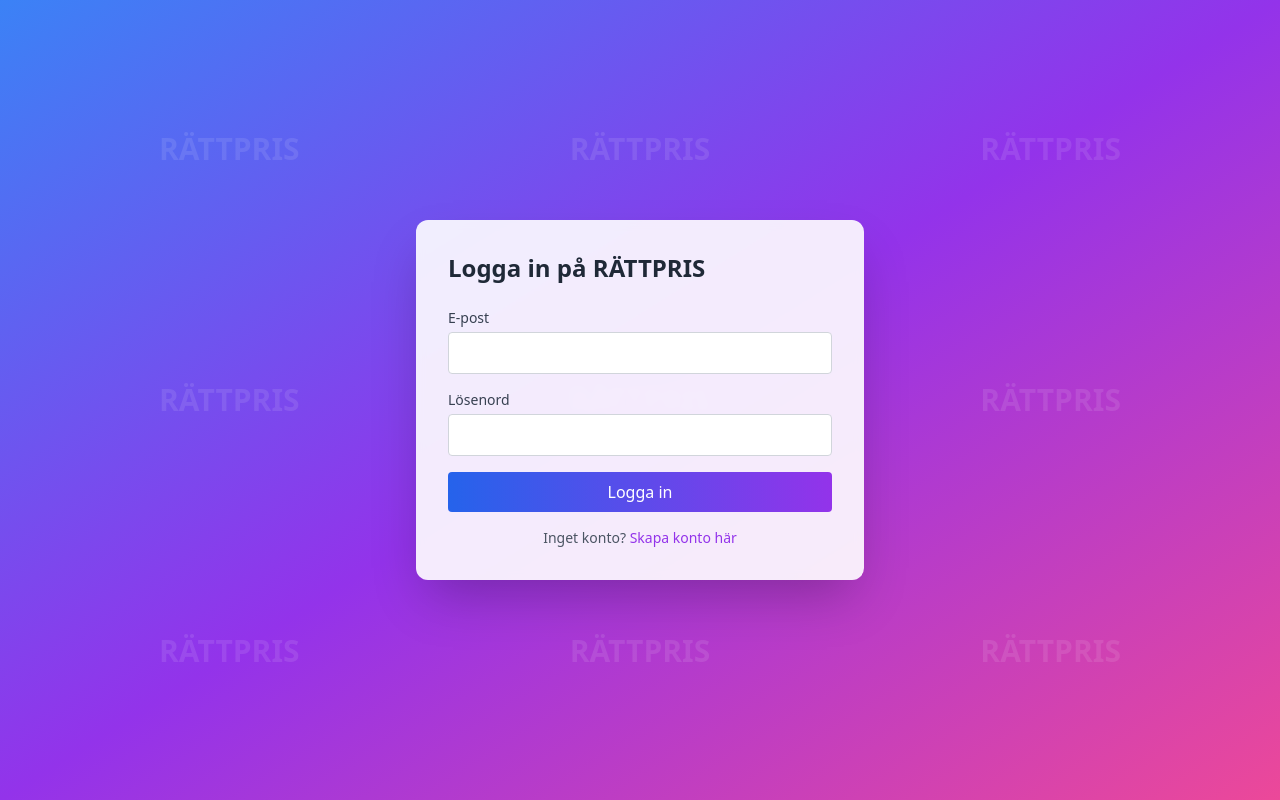
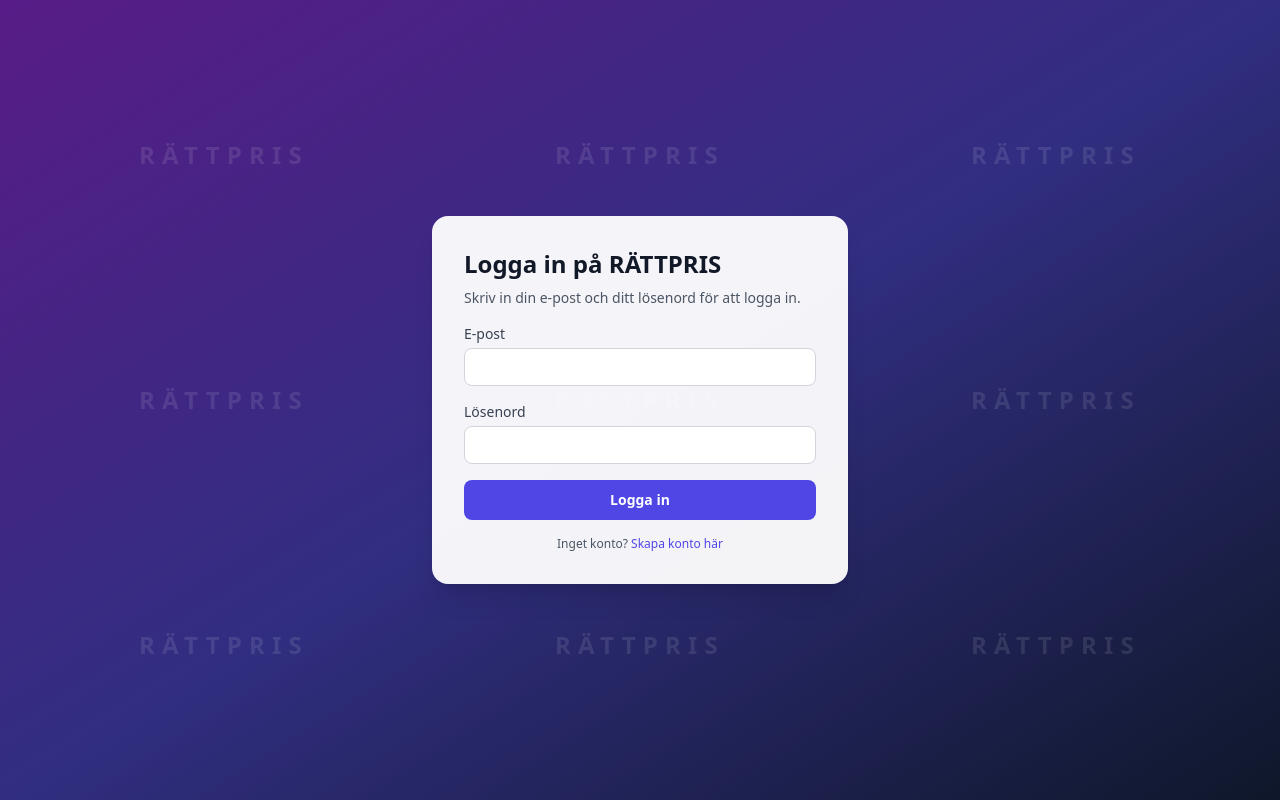
Before and after one commit to Paperflowai/RattPris, a Next.js app: page /login in a window 1280 px wide. Built offline with nearby package versions, Linux system fonts and the light colour scheme.

Commit message:
Fix login page type for Vercel

```diff
--- a/app/login/page.tsx
+++ b/app/login/page.tsx
@@ -1,18 +1,17 @@
+import Link from "next/link";
 import { login } from "./actions";
 
-export default function LoginPage({
-  searchParams,
-}: {
-  searchParams: { error?: string };
-}) {
+export default function LoginPage({ searchParams }: any) {
+  const errorMessage = searchParams?.error as string | undefined;
+
   return (
-    <div className="min-h-screen flex items-center justify-center relative overflow-hidden bg-gradient-to-br from-blue-500 via-purple-600 to-pink-500">
-      {/* Bakgrundstexter - Grid layout */}
-      <div className="absolute inset-0 pointer-events-none overflow-hidden">
-        <div className="grid h-full w-full grid-cols-3 grid-rows-3 gap-4 md:gap-12 p-4 md:p-12">
+    <div className="min-h-screen flex items-center justify-center bg-gradient-to-br from-purple-900 via-indigo-900 to-slate-900 relative overflow-hidden">
+      {/* Bakgrundstexter - grid med "RÄTTPRIS" */}
+      <div className="pointer-events-none absolute inset-0 opacity-10">
+        <div className="grid grid-cols-3 gap-8 h-full w-full px-8 py-12">
           {Array.from({ length: 9 }).map((_, i) => (
             <div key={i} className="flex items-center justify-center">
-              <span className="text-lg md:text-2xl lg:text-3xl font-semibold text-white/10 select-none whitespace-nowrap">
+              <span className="text-2xl font-bold tracking-[0.3em] text-white">
                 RÄTTPRIS
               </span>
             </div>
@@ -21,68 +20,73 @@
       </div>
 
       {/* Inloggningskort */}
-      <div className="max-w-md w-full bg-white/90 backdrop-blur-sm p-8 rounded-xl shadow-2xl relative z-10 mx-4">
-        <h1 className="text-2xl font-bold mb-6 text-gray-800">
+      <div className="relative z-10 w-full max-w-md px-4">
+        <div className="bg-white/95 rounded-2xl shadow-xl p-8">
+          <h1 className="text-2xl font-bold mb-2 text-gray-900">
             Logga in på RÄTTPRIS
           </h1>
+          <p className="text-sm text-gray-600 mb-4">
+            Skriv in din e-post och ditt lösenord för att logga in.
+          </p>
 
           {/* Felmeddelande */}
-        {searchParams.error && (
-          <div className="mb-4 p-3 bg-red-50/90 backdrop-blur-sm border border-red-200 rounded text-sm text-red-800">
+          {errorMessage && (
+            <div className="mb-4 rounded-lg border border-red-200 bg-red-50 px-3 py-2 text-sm text-red-800">
               <p className="font-semibold mb-1">Inloggning misslyckades</p>
-            <p>{decodeURIComponent(searchParams.error)}</p>
-            {searchParams.error.includes("Email not confirmed") && (
-              <p className="mt-2 text-xs">
-                💡 Glöm inte att bekräfta din e-post genom att klicka på länken i mejlet vi skickade!
+              <p className="mb-1">{decodeURIComponent(errorMessage)}</p>
+              {errorMessage.includes("bekräfta din e-post") && (
+                <p className="text-xs mt-1">
+                  Glöm inte att bekräfta din e-post genom att klicka på länken i
+                  mejlet vi skickade!
                 </p>
               )}
             </div>
           )}
 
+          {/* Formulär */}
           <form action={login} className="space-y-4">
             <div>
-            <label
-              htmlFor="email"
-              className="block text-sm font-medium mb-1 text-gray-700"
-            >
+              <label className="block text-sm font-medium text-gray-700 mb-1">
                 E-post
               </label>
               <input
-              id="email"
+                type="email"
                 name="email"
-              type="email"
                 required
-              className="w-full px-3 py-2 border border-gray-300 rounded focus:outline-none focus:ring-2 focus:ring-purple-500 bg-white"
+                className="w-full rounded-lg border border-gray-300 px-3 py-2 text-sm outline-none focus:ring-2 focus:ring-indigo-500 focus:border-indigo-500 bg-white"
               />
             </div>
+
             <div>
-            <label
-              htmlFor="password"
-              className="block text-sm font-medium mb-1 text-gray-700"
-            >
+              <label className="block text-sm font-medium text-gray-700 mb-1">
                 Lösenord
               </label>
               <input
-              id="password"
+                type="password"
                 name="password"
-              type="password"
                 required
-              className="w-full px-3 py-2 border border-gray-300 rounded focus:outline-none focus:ring-2 focus:ring-purple-500 bg-white"
+                className="w-full rounded-lg border border-gray-300 px-3 py-2 text-sm outline-none focus:ring-2 focus:ring-indigo-500 focus:border-indigo-500 bg-white"
               />
             </div>
+
             <button
               type="submit"
-            className="w-full bg-gradient-to-r from-blue-600 to-purple-600 text-white py-2 rounded hover:from-blue-700 hover:to-purple-700 transition-all"
+              className="w-full rounded-lg bg-indigo-600 text-white py-2.5 text-sm font-semibold hover:bg-indigo-700 transition-colors"
             >
               Logga in
             </button>
           </form>
-        <p className="mt-4 text-center text-sm text-gray-600">
+
+          <p className="mt-4 text-xs text-gray-600 text-center">
             Inget konto?{" "}
-          <a href="/signup" className="text-purple-600 hover:underline font-medium">
+            <Link
+              href="/signup"
+              className="text-indigo-600 hover:underline font-medium"
+            >
               Skapa konto här
-          </a>
+            </Link>
           </p>
+        </div>
       </div>
     </div>
   );
```
Lines whose indentation alone changed are shown as unchanged.
